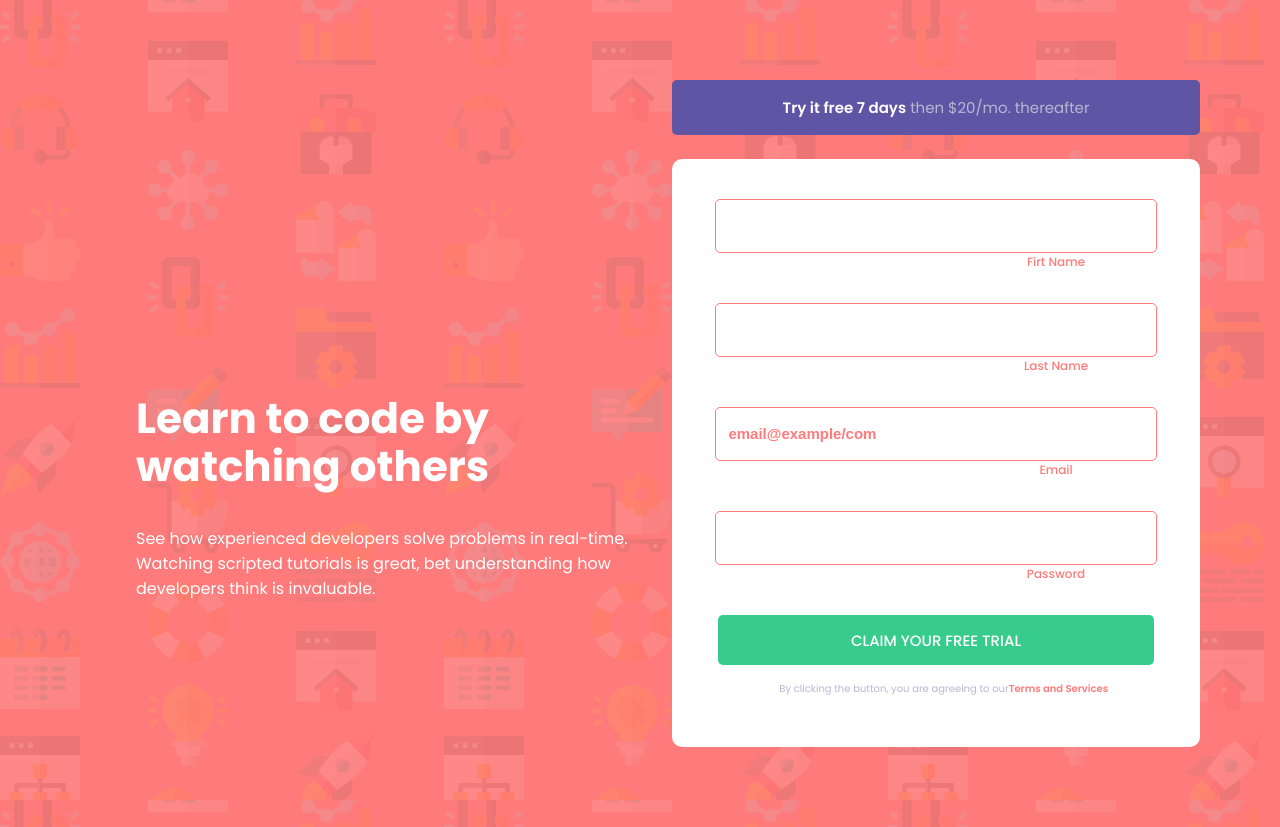
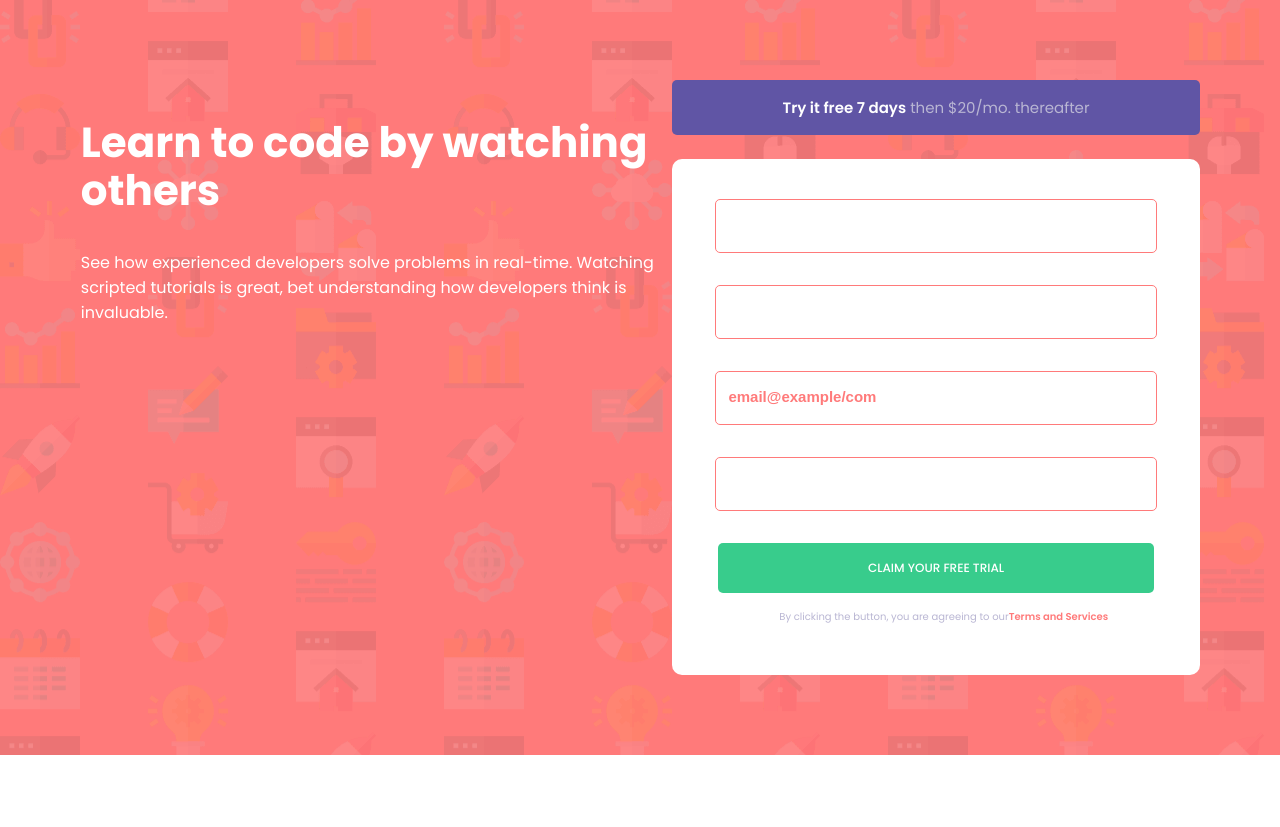
Before and after one commit to KlausMachado/formReact, a React (Create React App) app: page / in a window 1280 px wide. After the commit the page ends 800 px from the top, so only its background shows below. Built offline with nearby package versions, Linux system fonts and the light colour scheme.

Commit message:
updates style

```diff
--- a/src/component/Text.js
+++ b/src/component/Text.js
@@ -20,15 +20,15 @@ const Div = styled.div`
   align-itens: center;
   justify-content: center;
   flex-direction: column;
-  padding-top: 25%;
-  padding-left: 5%;
+  padding-top: 0.25rem;
+  padding-left: 0.05rem;
   margin-right: 0.8rem;
   color: #fff;
   @media (max-width: 780px) {
     width: 50vw;
     heigth: 40vh;
-    padding-top: 2%;
-    margin-bottom: 10px;
+    padding-top: 0.02rem;
+    margin-bottom: 0.625rem;
   }
 
   @media (max-width: 425px) {
@@ -37,9 +37,9 @@ const Div = styled.div`
   }
 `;
 const H1 = styled.h1`
-  font-size: 42px;
+  font-size: 2.625rem;
   line-height: 3rem;
   @media (max-width: 780px) {
-    margin-bottom: 5px;
+    margin-bottom: 0.3125rem;
   }
 `;
--- a/src/component/form.js
+++ b/src/component/form.js
@@ -4,8 +4,8 @@ export const Form = () => {
   return (
     <>
       <Div>
-        <Button>
-          <span style={{ fontWeight: "600", color: "#fff",  }}>
+        <Button style={{ cursor: "pointer" }}>
+          <span style={{ fontWeight: "600", color: "#fff" }}>
             Try it free 7 days
           </span>{" "}
           then $20/mo. thereafter
@@ -13,10 +13,14 @@ export const Form = () => {
 
         <FormStyle action="">
           <Input type="text" name="name" id="name" />
-          <Label htmlFor="name">Firt Name</Label>
+          <label htmlFor="name" hidden>
+            Firt Name
+          </label>
 
           <Input type="text" name="lastName" id="lastName" />
-          <Label htmlFor="lastName">Last Name</Label>
+          <label htmlFor="lastName" hidden>
+            Last Name
+          </label>
 
           <Input
             type="email"
@@ -24,15 +28,23 @@ export const Form = () => {
             id="email"
             placeholder="email@example/com"
           />
-          <Label htmlFor="email">Email</Label>
+          <label htmlFor="email" hidden>
+            Email
+          </label>
 
           <Input type="password" name="password" id="password" />
-          <Label htmlFor="password">Password</Label>
+          <label htmlFor="password" hidden>
+            Password
+          </label>
 
-          <InputSubmit type="submit" value="CLAIM YOUR FREE TRIAL" />
-          <Label htmlFor="submit" hidden>
+          <InputSubmit
+            type="submit"
+            value="CLAIM YOUR FREE TRIAL"
+            style={{ cursor: "pointer" }}
+          />
+          <label htmlFor="submit" hidden>
             Submit
-          </Label>
+          </label>
           <P>
             By clicking the button, you are agreeing to our
             <A href="#">Terms and Services</A>
@@ -51,12 +63,12 @@ const Div = styled.div`
   @media (max-width: 780px) {
     width: 50vw;
     margin-top: 0;
-    margin-bottom: 50px;
+    margin-bottom: 3.125rem;
   }
   @media (max-width: 425px) {
     width: 80vw;
     margin-top: 0;
-    margin-bottom: 50px;
+    margin-bottom: 3.125rem;
   }
 `;
 
@@ -82,43 +94,36 @@ const FormStyle = styled.form`
 
 const Input = styled.input`
   border-radius: 5px;
-  height: 50px;
+  margin-bottom: 2rem;
+  height: 3.125rem;
   width: 85%;
   border: 1.8px solid hsl(0, 100%, 74%);
   color: hsl(0, 100%, 74%);
   &::placeholder {
     color: hsl(0, 100%, 74%);
-    padding-left: 10px;
+    padding-left: 0.625rem;
     font-weight: 600;
-    font-size: 15px;
+    font-size: 0.9375rem;
   }
-`;
-
-const Label = styled.label`
-  margin-bottom: 2rem;
-  margin-right: -15rem;
-  font-size: 12px;
-  font-weight: 500;
-  color: hsl(0, 100%, 74%);
 `;
 
 const InputSubmit = styled.input`
   border-radius: 5px;
   color: #fff;
-  height: 50px;
+  height: 3.125rem;
   width: 85%;
   background-color: hsl(154, 59%, 51%);
   border: none;
   font-family: "Poppins", sans-serif;
   font-weight: 500;
-  font-size: 15px;
+  font-size: 0.75rem;
 `;
 
 const P = styled.p`
-  font-size: 10px;
-  margin-top: 15px;
-  margin-left: 45px;
-  padding-top: 1px;
+  font-size: 0.625rem;
+  margin-top: 0.9375rem;
+  margin-left: 2.8125rem;
+  padding-top: 0.0625rem;
   width: 70%;
   color: hsl(246, 25%, 77%);
 `;
@@ -130,12 +135,12 @@ const A = styled.a`
 `;
 
 const Button = styled.button`
-  height: 55px;
-  border-radius: 5px;
+  height: 3.4275rem;
+  border-radius: 0.3125rem;
   border: none;
   background: hsl(248, 32%, 49%);
   color: hsl(246, 25%, 77%);
-  font-size: 15px;
+  font-size: 0.9375rem;
   font-family: "Poppins", sans-serif;
   font-weight: 400;
 `;
```
